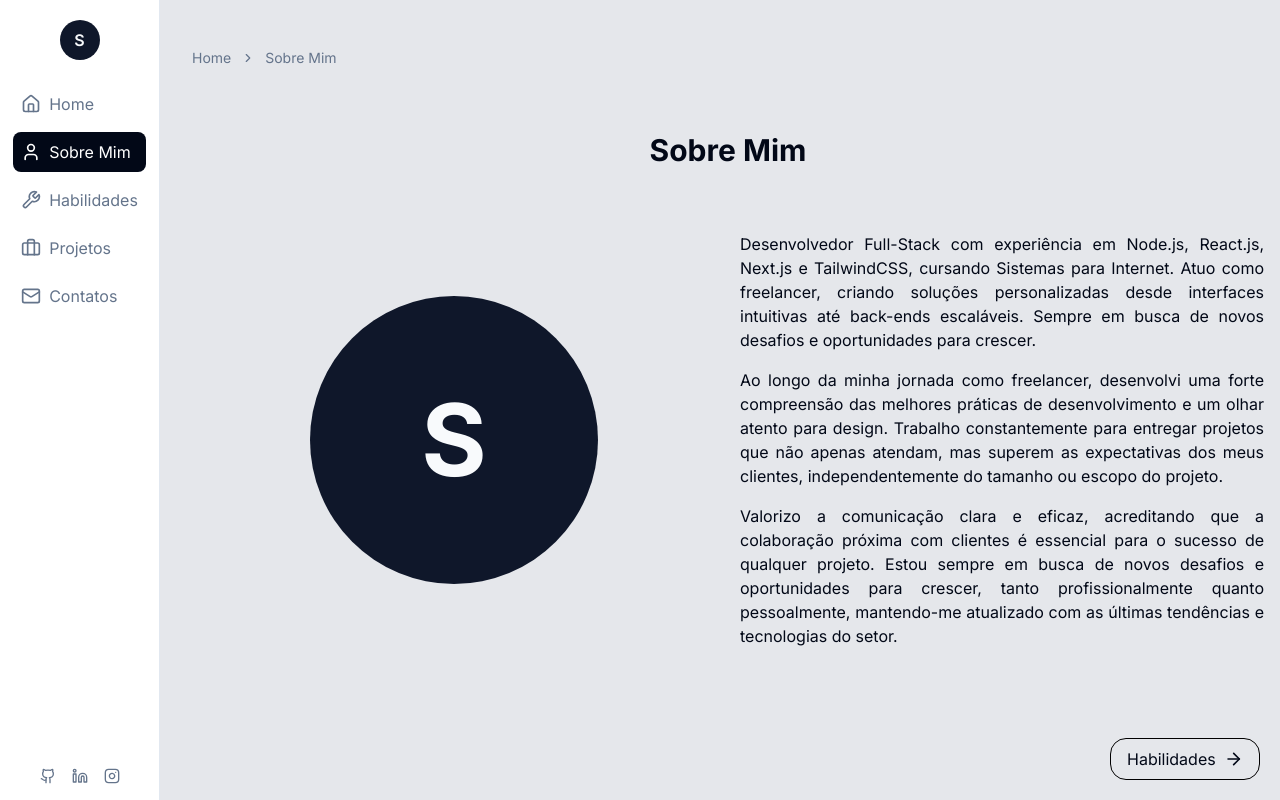
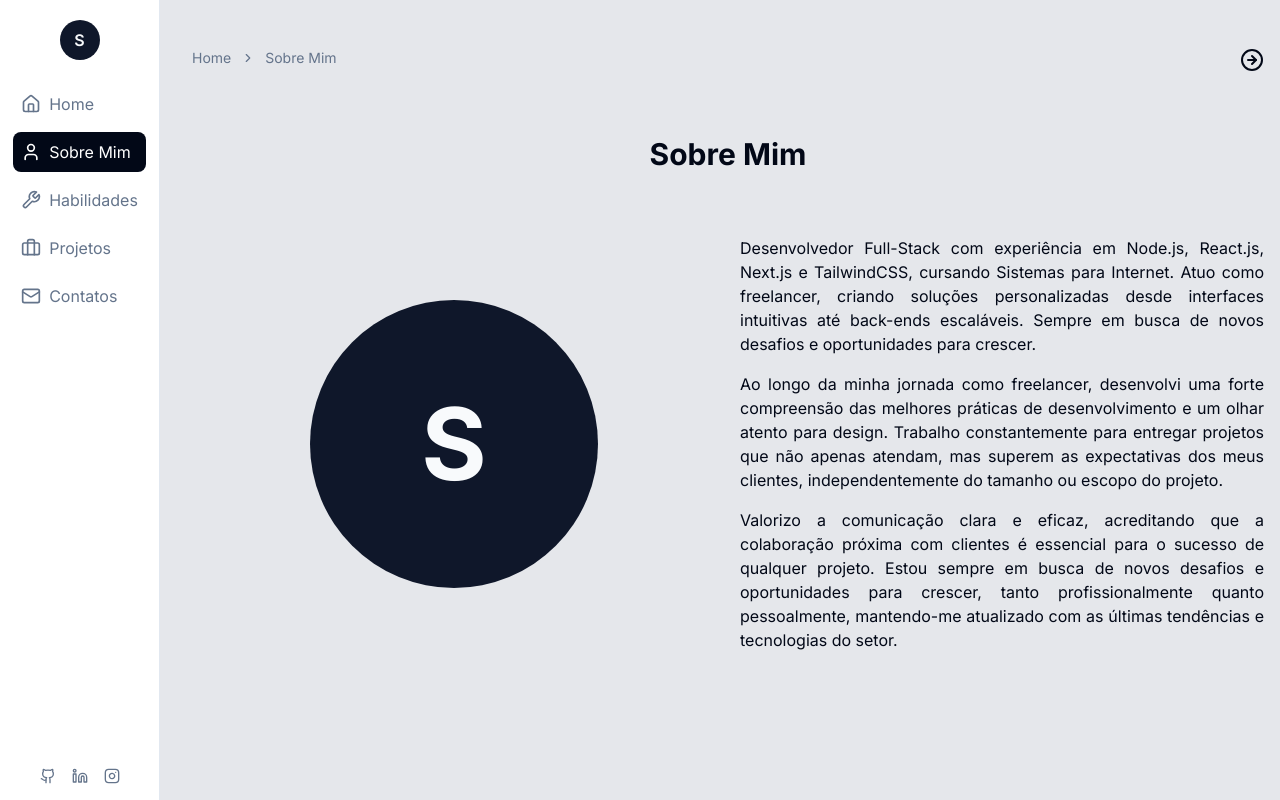
Before and after one commit to sergiowinkelstroter/portfolio_v2, a Next.js app: page /sobre-mim in a window 1280 px wide. Built offline with nearby package versions, Linux system fonts and the light colour scheme.

Commit message:
Update nextpage

```diff
--- a/src/app/(pages)/projetos/page.tsx
+++ b/src/app/(pages)/projetos/page.tsx
@@ -24,7 +24,7 @@ export default function Servicos() {
     <PageContainer>
       <div className="flex justify-between w-full">
         <NavigationViewer data={[{ prefix: "Projetos", href: "/projetos" }]} />
-        <Link href={"/contatos"} className="md:hidden">
+        <Link href={"/contatos"} className="">
           <ArrowRightCircle className="" />
         </Link>
       </div>
@@ -63,7 +63,7 @@ export default function Servicos() {
           Ver mais
         </Link>
       </SectionContainer>
-      <NextPage next="Contatos" link={"/contatos"} />
+      {/* <NextPage next="Contatos" link={"/contatos"} /> */}
     </PageContainer>
   );
 }
--- a/src/app/(pages)/skills/page.tsx
+++ b/src/app/(pages)/skills/page.tsx
@@ -21,7 +21,7 @@ export default function Skills() {
     <PageContainer>
       <div className="flex justify-between w-full">
         <NavigationViewer data={[{ prefix: "Habilidades", href: "/skills" }]} />
-        <Link href={"/projetos"} className="md:hidden">
+        <Link href={"/projetos"} className="">
           <ArrowRightCircle className="" />
         </Link>
       </div>
@@ -76,7 +76,7 @@ export default function Skills() {
           </TabsContent>
         </Tabs>
       </SectionContainer>
-      <NextPage next="Serviços" link={"/projetos"} />
+      {/* <NextPage next="Serviços" link={"/projetos"} /> */}
     </PageContainer>
   );
 }
--- a/src/app/(pages)/sobre-mim/page.tsx
+++ b/src/app/(pages)/sobre-mim/page.tsx
@@ -12,7 +12,7 @@ export default function Sobre() {
         <NavigationViewer
           data={[{ prefix: "Sobre Mim", href: "/sobre-mim" }]}
         />
-        <Link href={"/skills"} className="md:hidden">
+        <Link href={"/skills"} className="">
           <ArrowRightCircle className="" />
         </Link>
       </div>
@@ -50,7 +50,7 @@ export default function Sobre() {
           </div>
         </div>
       </SectionContainer>
-      <NextPage next="Habilidades" link={"/skills"} />
+      {/* <NextPage next="Habilidades" link={"/skills"} /> */}
     </PageContainer>
   );
 }
```
